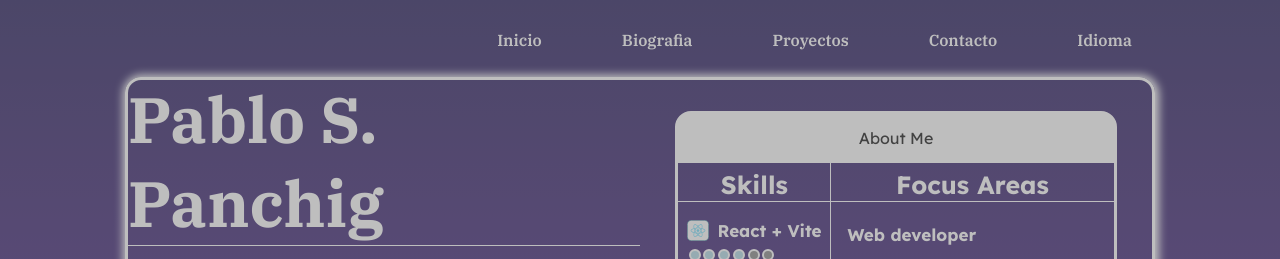
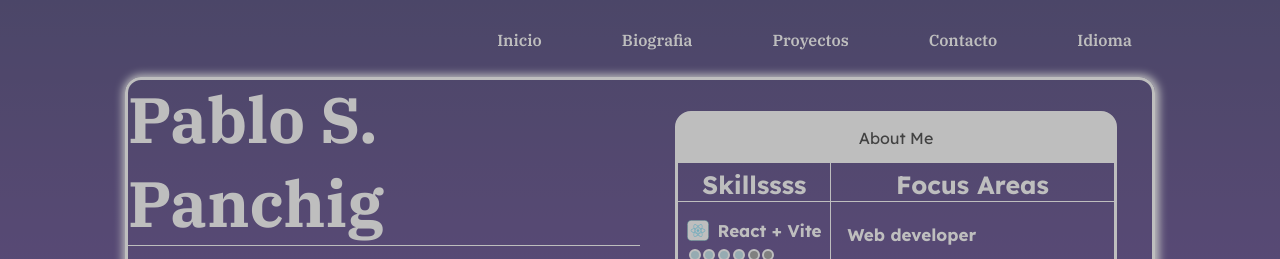
Before and after one commit to Pspanchig/personalwebsite, a React (Vite) app: page / in a window 1280 px wide. Shown: the top 259 px of the page. Built offline with nearby package versions, Linux system fonts and the light colour scheme; a web font is replaced by a local one.

Commit message:
translation of Education, name, education, navbar and mobile first try 1

```diff
--- a/src/Components/home/AboutMe.tsx
+++ b/src/Components/home/AboutMe.tsx
@@ -45,7 +45,7 @@ const AboutMe: React.FC = () => {
       <div className='AboutMeInInformationContainer'>
         <div className='AboutMeSkills'>
           <div className='SubtitlSkills'>
-            <h2>Skills</h2>
+            <h2>Skillssss</h2>
           </div>
 
           <div className='SkillsContainer' id='skillContainer'>
```
